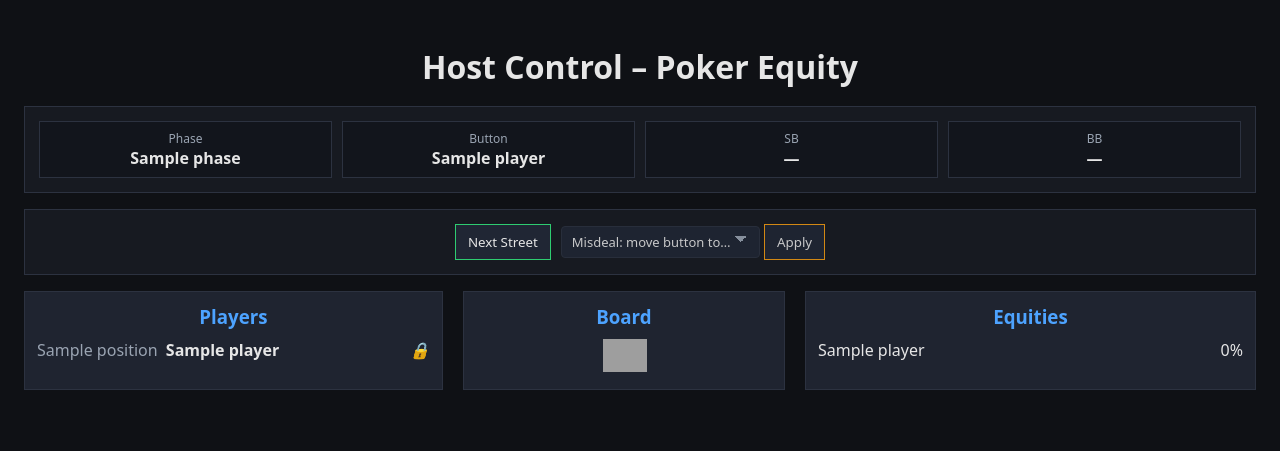
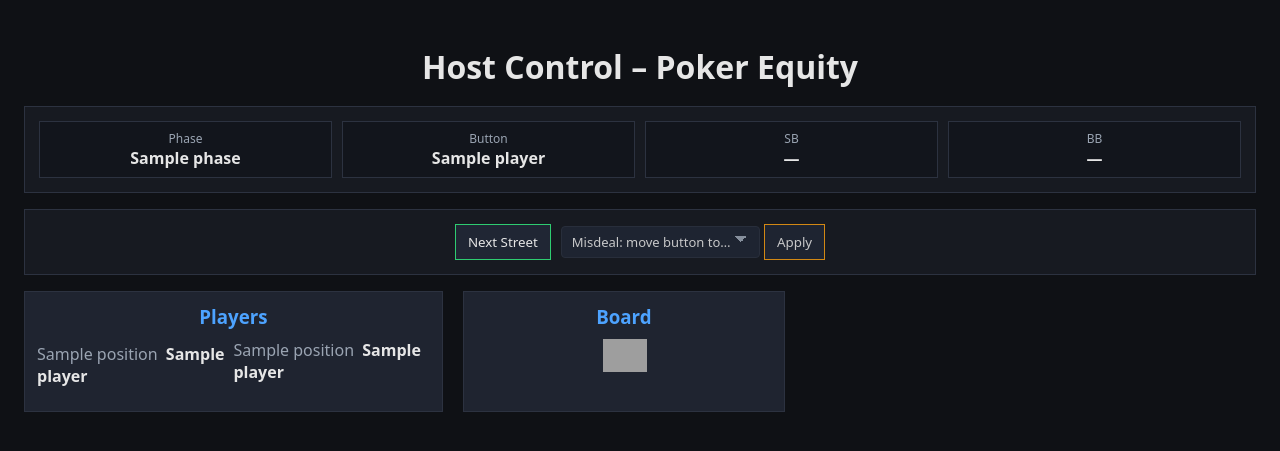
Before and after one commit to Plumpduck1/Poker-Equity-Server, a Flask app: template templates/host.html in a window 1280 px wide. Shown: the top 451 px of the page. Run offline with Flask 3, Linux system fonts and the light colour scheme; the template is opened without the code that fills it: most values are stand-ins (such as "Sample title", 1, 10 or a date in 2020); grey boxes are pictures that could not be loaded.

Commit message:
no equity host

```diff
--- a/templates/host.html
+++ b/templates/host.html
@@ -271,15 +271,13 @@ button:disabled {
                 <strong>{{ player }}</strong>
             </div>
 
-            <span class="cards">
-                {% if game.info_mode == "FULL" and game.hands.get(player) %}
-                    {% for c in game.hands[player] %}
-                        <img src="{{ url_for('static', filename='cards/' ~ c ~ '.png') }}">
-                    {% endfor %}
-                {% else %}
-                    <span class="muted">🔒</span>
-                {% endif %}
-            </span>
+            <div class="player-row">
+                <div>
+                    <span class="player-pos">{{ positions[player] }}</span>
+                    <strong>{{ player }}</strong>
+                </div>
+            </div>
+
         </div>
     {% endfor %}
 </div>
@@ -297,27 +295,6 @@ button:disabled {
     </div>
 </div>
 
-<!-- EQUITIES -->
-<div class="column">
-    <h3>Equities</h3>
-
-    {% if game.phase == "WAITING" %}
-        <div class="muted" style="text-align:center;">—</div>
-    {% else %}
-        {% for player in game.players %}
-            <div class="eq-row">
-                <div>{{ player }}</div>
-                <div>
-                    {{ (game.display_equities[loop.index0] or 0)|round(1) }}%
-                    {% if game.info_mode == "FULL" and game.phase == "SHOWDOWN" %}
-                        — {{ game.display_hand_ranks.get(player, "") }}
-                    {% endif %}
-                </div>
-            </div>
-        {% endfor %}
-    {% endif %}
-</div>
-
 </div>
 
 </body>
```
